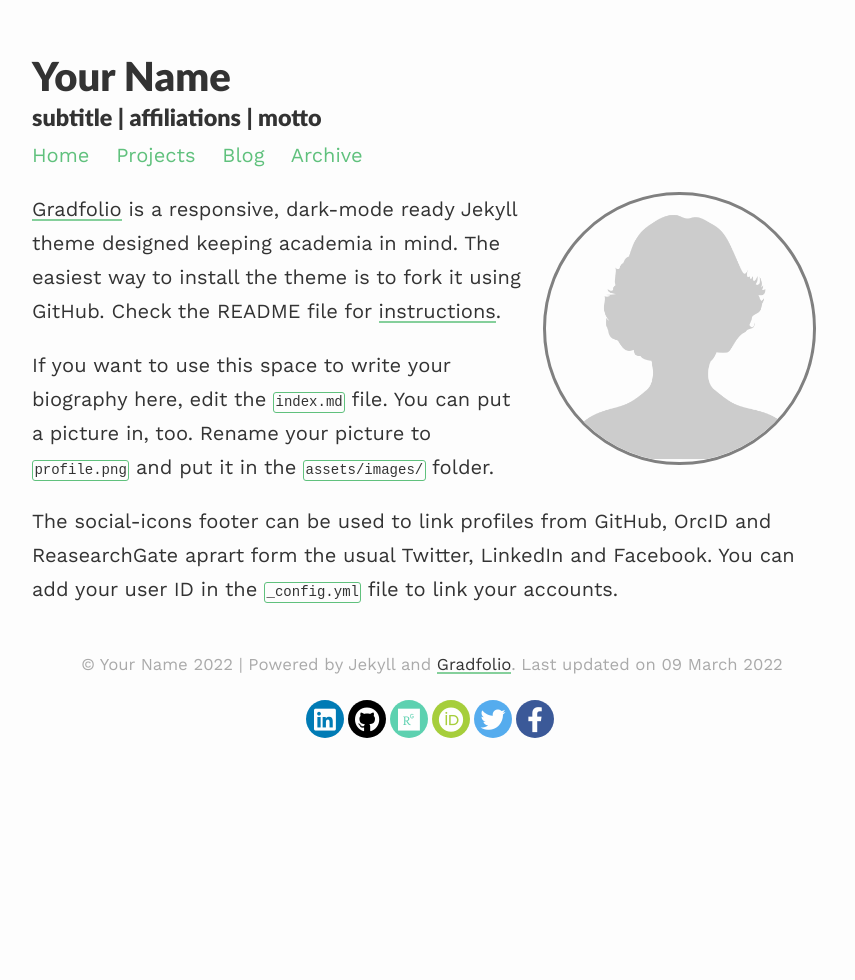
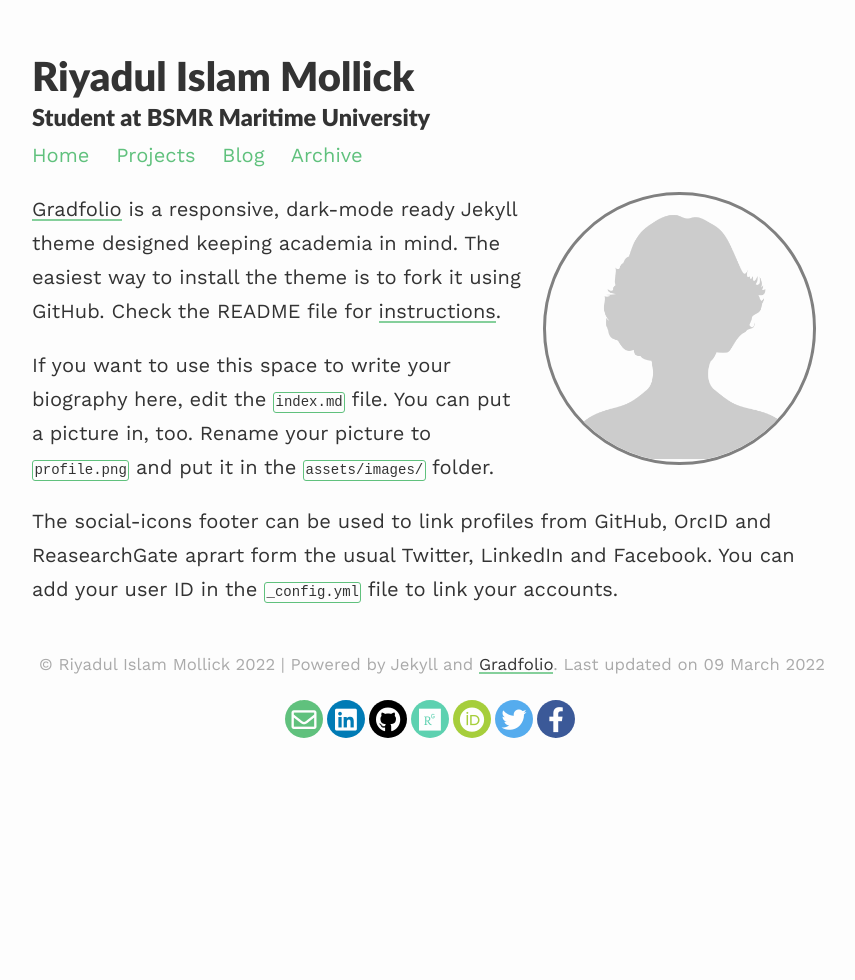
Before and after one commit to Riyadulmollick/riyadulmollick.github.io, a Jekyll site: the page built from index.md, in a window 1280 px wide. Shown: the whole page, without its empty margins (208-1063 px from the left). Built offline with Jekyll 4.4.1, drawn with Linux system fonts in a browser that asks for light colours; nearby versions of some CDN libraries.

Commit message:
Update _config.yml

```diff
--- a/_config.yml
+++ b/_config.yml
@@ -1,11 +1,11 @@
 ### your site title here
 
-title: Your Name
-description: subtitle | affiliations | motto
+title: Riyadul Islam Mollick
+description: Student at BSMR Maritime University
 
-baseurl: /gradfolio #name of GitHub repository
+baseurl: /riyadulmollick.github.io #name of GitHub repository
 url: "" #custom url to be used instead of GitHub repository
-email: #
+email: riyadul.mollick@outlook.com
 
 
 highlighter: rouge
```
